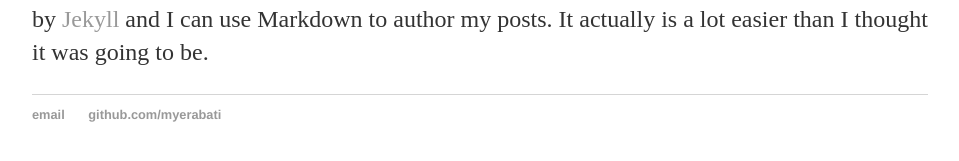
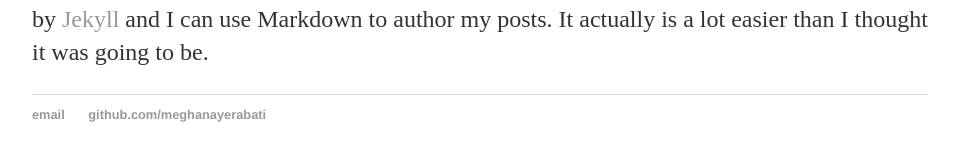
Before and after one commit to myerabati/meghanayerabati.github.io, a Jekyll site: the page built from _posts/2017-06-12-my-new-website.md, in a window 1280 px wide. Shown: the part 286-447 px from the top of the page, without its empty margins (160-1119 px from the left). Built offline with Jekyll 4.4.1, drawn with Linux system fonts in a browser that asks for light colours.

Commit message:
Changed git account name

```diff
--- a/_layouts/default.html
+++ b/_layouts/default.html
@@ -22,7 +22,7 @@
 			<footer>
 	    		<ul>
 	        		<li><a href="mailto:meghana.yerabati@gmail.com">email</a></li>
-	        		<li><a href="https://github.com/myerabati">github.com/myerabati</a></li>
+	        		<li><a href="https://github.com/meghanayerabati">github.com/meghanayerabati</a></li>
 				</ul>
 			</footer>
 		</body>
```
